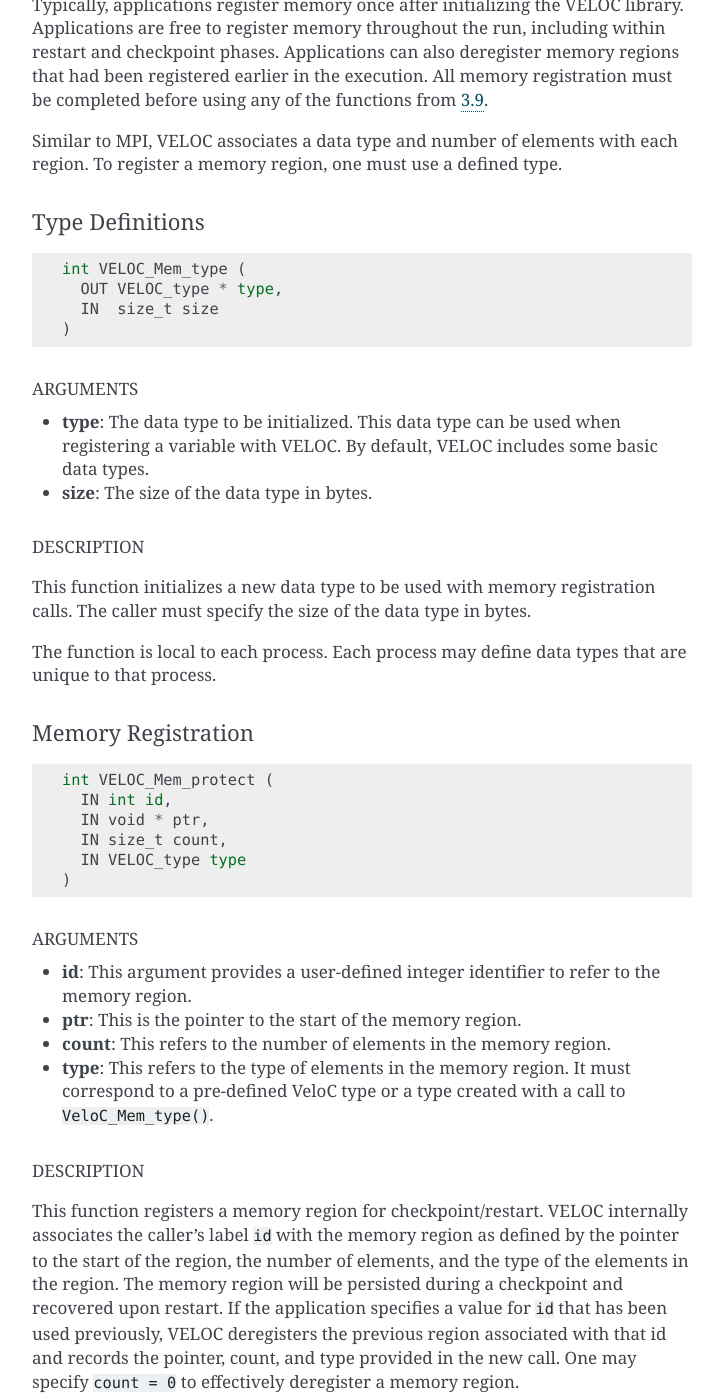
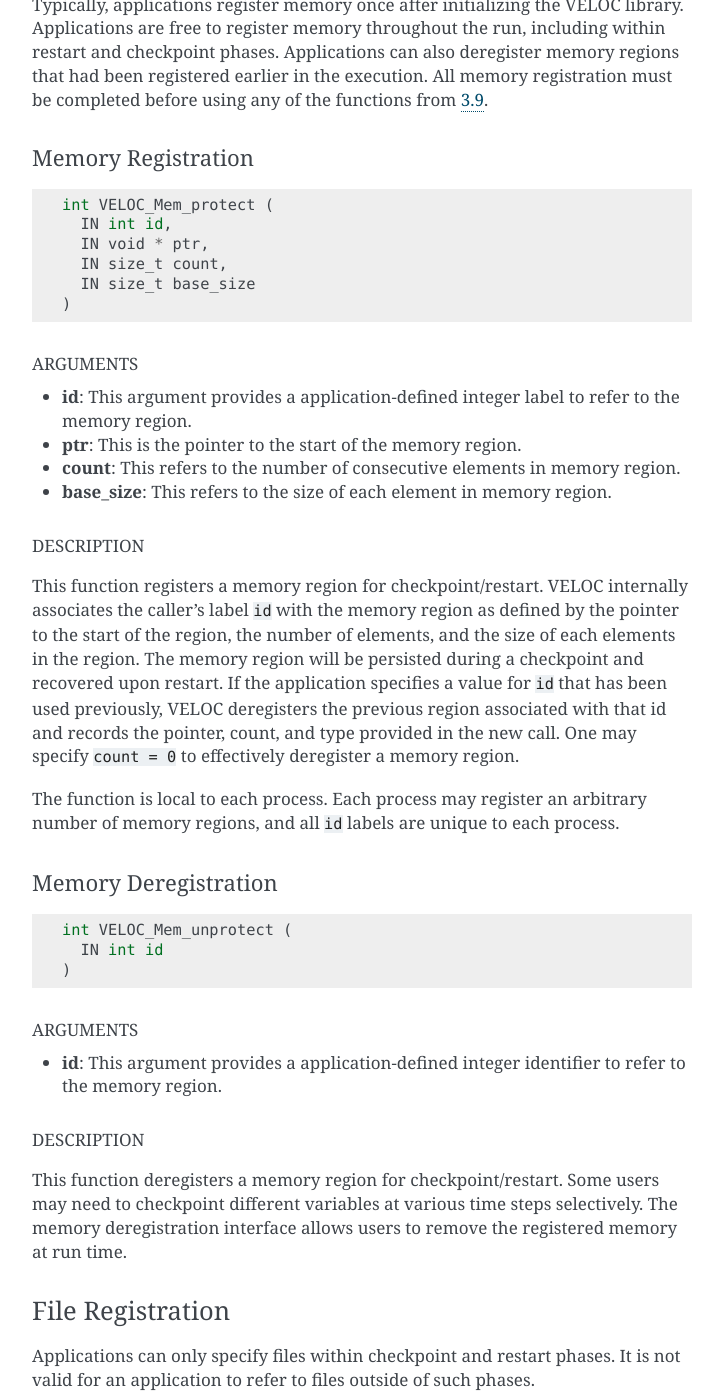
Before and after one commit to ECP-VeloC/VELOC, a Sphinx documentation site: the page built from docs/api.rst, in a window 1280 px wide and 1400 px high, scrolled down 2778 px. Shown: the whole window, without its empty margins (388-1111 px from the left). Built offline with Sphinx 7.4.7, drawn with Linux system fonts in a browser that asks for light colours; pages that are not in the unit, such as notebooks, are missing from menus; some of the changed text lies outside the part shown.

Commit message:
Update api.rst
Memory register and deregister updating

```diff
--- a/docs/api.rst
+++ b/docs/api.rst
@@ -205,41 +205,6 @@
 execution. All memory registration must be completed before using any of
 the functions from \ `3.9 <#sec:fti>`__.
 
-Similar to MPI, VELOC associates a data type and number of elements with
-each region. To register a memory region, one must use a defined type.
-
-Type Definitions
-^^^^^^^^^^^^^^^^
-
-::
-
-   int VELOC_Mem_type (
-     OUT VELOC_type * type,
-     IN  size_t size
-   )
-
-.. _arguments-1:
-
-ARGUMENTS
-'''''''''
-
--  **type**: The data type to be initialized. This data type can be used
-   when registering a variable with VELOC. By default, VELOC includes
-   some basic data types.
--  **size**: The size of the data type in bytes.
-
-.. _description-2:
-
-DESCRIPTION
-'''''''''''
-
-This function initializes a new data type to be used with memory
-registration calls. The caller must specify the size of the data type in
-bytes.
-
-The function is local to each process. Each process may define data
-types that are unique to that process.
-
 .. _memory-registration-1:
 
 Memory Registration
@@ -251,7 +216,7 @@
      IN int id,
      IN void * ptr,
      IN size_t count,
-     IN VELOC_type type
+     IN size_t base_size
    )
 
 .. _arguments-2:
@@ -259,14 +224,12 @@
 ARGUMENTS
 '''''''''
 
--  **id**: This argument provides a user-defined integer identifier to
+-  **id**: This argument provides a application-defined integer label to
    refer to the memory region.
 -  **ptr**: This is the pointer to the start of the memory region.
--  **count**: This refers to the number of elements in the memory
-   region.
--  **type**: This refers to the type of elements in the memory region.
-   It must correspond to a pre-defined VeloC type or a type created with
-   a call to ``VeloC_Mem_type()``.
+-  **count**: This refers to the number of consecutive elements in memory region.
+-  **base_size**: This refers to the size of each element in memory region.
+
 
 .. _description-3:
 
@@ -276,7 +239,7 @@
 This function registers a memory region for checkpoint/restart. VELOC
 internally associates the caller’s label ``id`` with the memory region
 as defined by the pointer to the start of the region, the number of
-elements, and the type of the elements in the region. The memory region
+elements, and the size of each elements in the region. The memory region
 will be persisted during a checkpoint and recovered upon restart. If the
 application specifies a value for ``id`` that has been used previously,
 VELOC deregisters the previous region associated with that id and
@@ -301,7 +264,7 @@
 ARGUMENTS
 '''''''''
 
--  **id**: This argument provides a user-defined integer identifier to
+-  **id**: This argument provides a application-defined integer identifier to
    refer to the memory region.
 
 .. _description-4:
```
